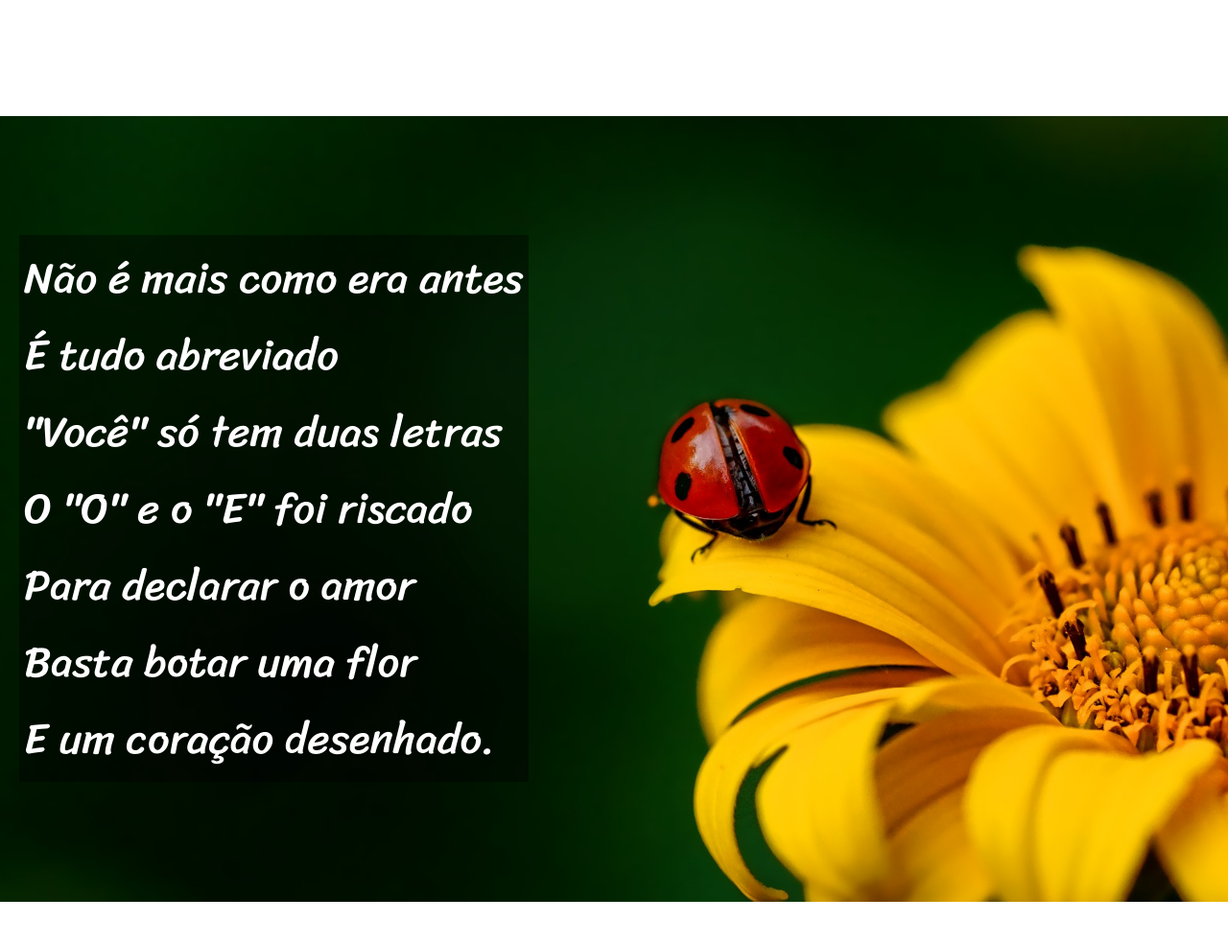
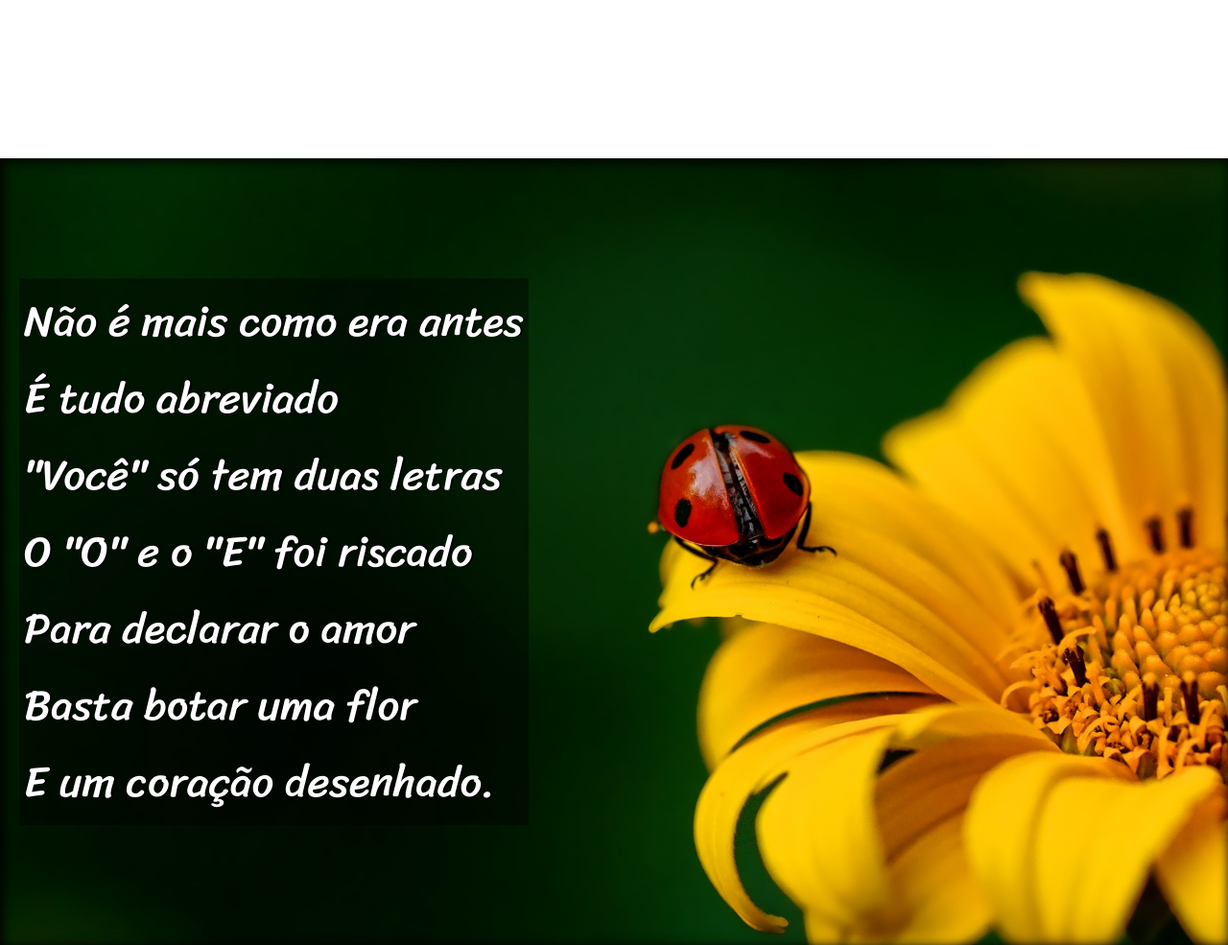
Before and after one commit to ANT-devolper/projeto-cordel, a plain HTML site: page index.html in a window 1280 px wide. Shown: the part 940-1925 px from the top of the page at 96% size. Drawn offline with Linux system fonts and the light colour scheme.

Commit message:
Imagens de background e box shadow

```diff
--- a/style.css
+++ b/style.css
@@ -40,14 +40,27 @@
   section.imagem{
     color: #fff;
     background-color: #4d4d4d;
-    background-image: url(imagens/background001.jpg);
+
     background-attachment: fixed;
     background-size: cover;
+    box-shadow:  inset 2px 2px 12px 1px #000;
+  }
+  #imagem1{
+    background-image: url(imagens/background001.jpg);
+    background-position: right center;
+  }
+  #imagem2{
+    background-image: url(imagens/background002.jpg);
+    background-position: right center;
   }
 section{
   font-family: var(--text-font);
   padding: 10vh 20px;
   font-size: 3.5vw;
+  text-shadow: 2px 0px 0px #000;
+}
+section > p{
+  padding-bottom: 1em;
 }
 .imagem > p{
   background-color: #0000006c;
```
